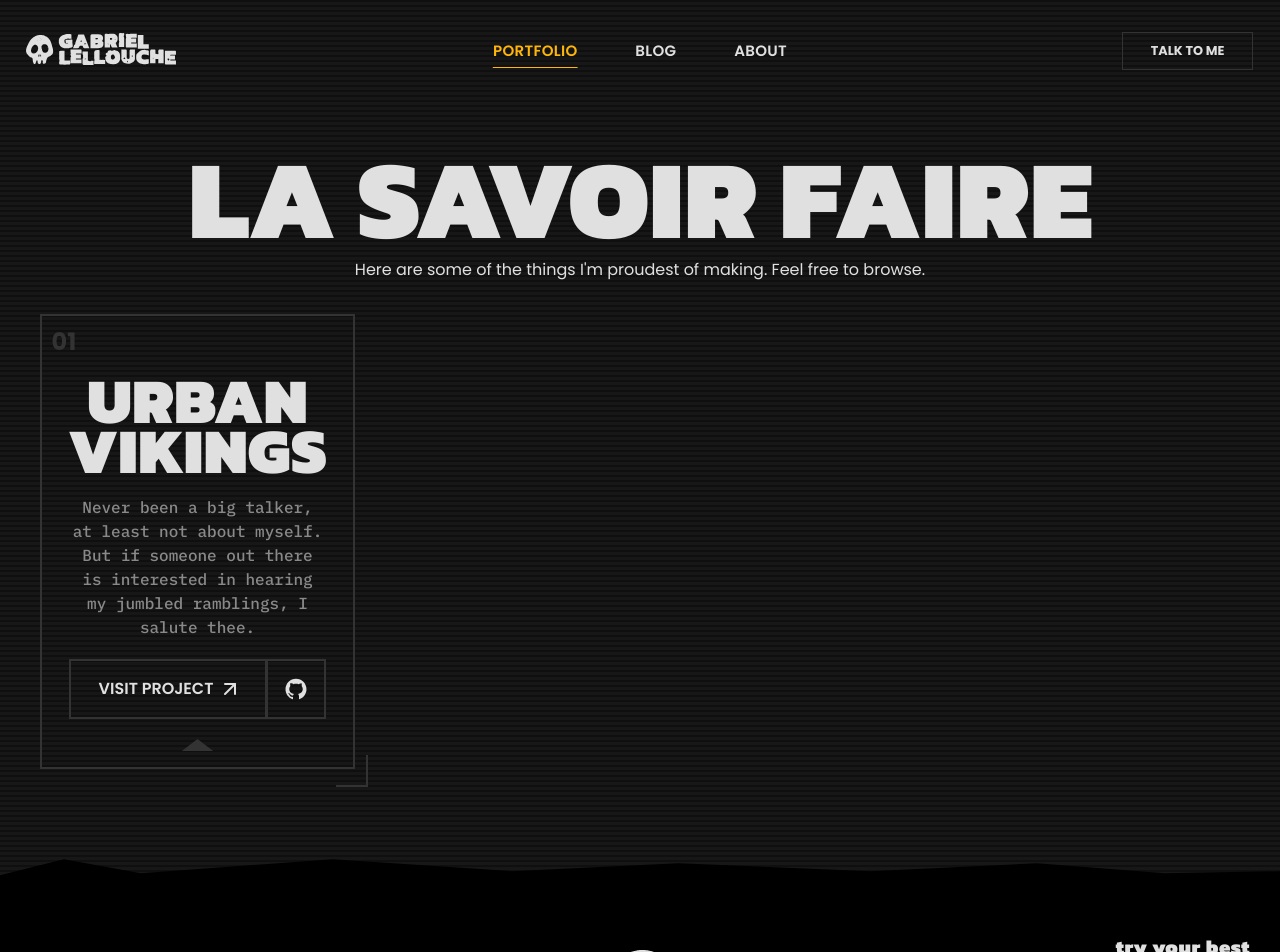
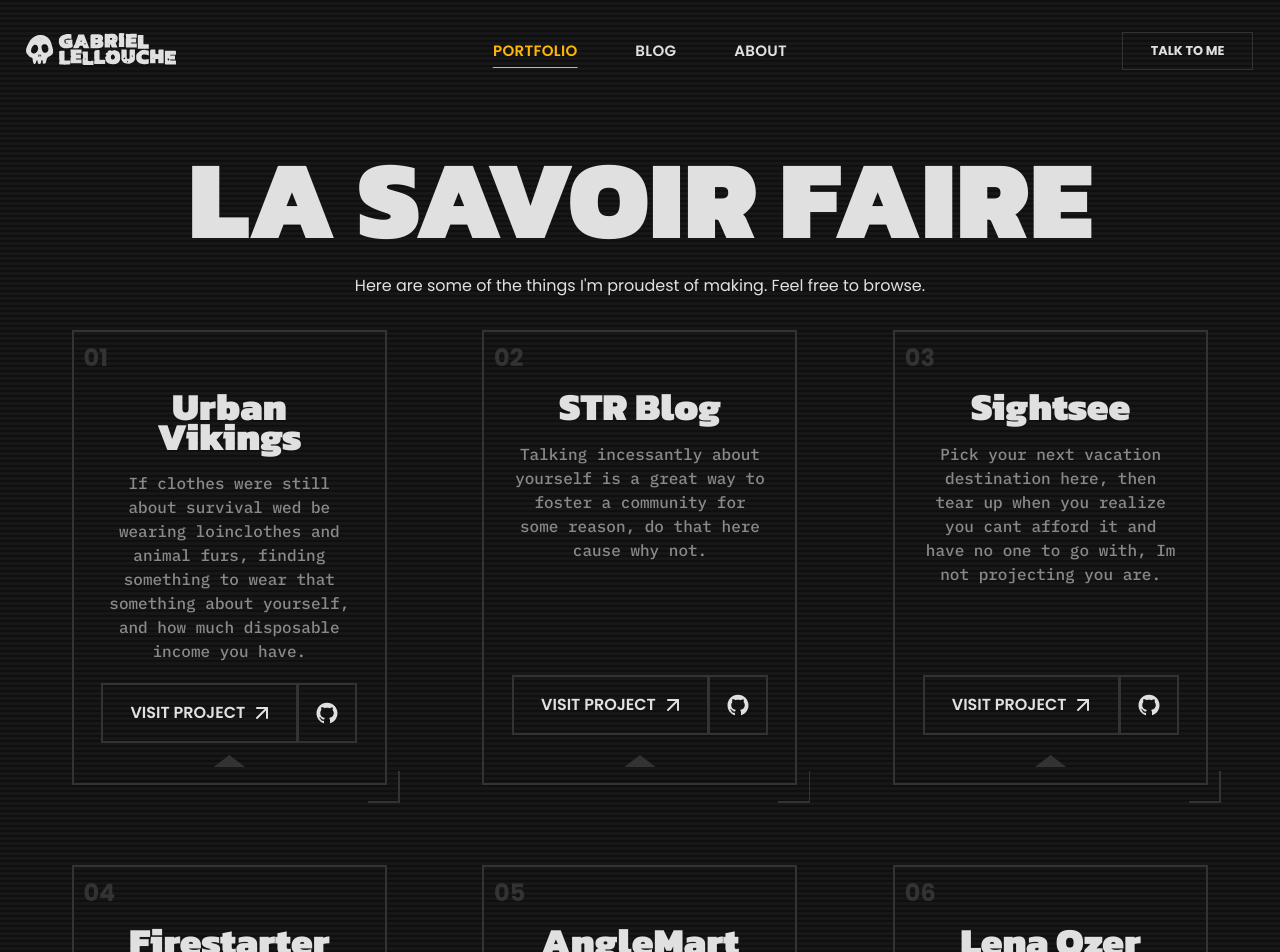
Before and after one commit to Darkryhr/portfolio-renewed, a Next.js app: page /portfolio in a window 1280 px wide. Shown: the top 952 px of the page. Built offline with nearby package versions, Linux system fonts and the light colour scheme.

Commit message:
projects added

```diff
--- a/app/global.scss
+++ b/app/global.scss
@@ -188,22 +188,23 @@ p {
   align-items: center;
   width: 100%;
   padding-top: 2em;
-  padding-bottom: 6em;
+  padding-bottom: 5em;
   padding-left: 2.5rem;
   padding-right: 2.5rem;
   h1.main__heading {
     font-family: 'Kanit';
+    margin-bottom: 2rem;
   }
 
   > p {
-    margin-bottom: 1em;
+    margin-bottom: 2rem;
     text-align: center;
     max-width: 100%;
   }
   @include v.respond-to('small') {
-    padding-top: 4em;
+    padding-top: 4rem;
     > p {
-      margin-bottom: 2em;
+      margin-bottom: 2rem;
       max-width: 67%;
     }
   }
--- a/app/portfolio/page.tsx
+++ b/app/portfolio/page.tsx
@@ -2,6 +2,51 @@ import React from 'react';
 
 import PortfolioCard from '@/components/PortfolioCard';
 import styles from '@/styles/Portfolio.module.scss';
+
+const projects = [
+  {
+    title: 'Urban Vikings',
+    desc: 'If clothes were still about survival wed be wearing loinclothes and animal furs, finding something to wear that something about yourself, and how much disposable income you have.',
+    liveDemoHref: 'https://urban-vikings.vercel.app/',
+    repoHref: 'https://github.com/Darkryhr/urban-vikings',
+  },
+  {
+    title: 'STR Blog',
+    desc: 'Talking incessantly about yourself is a great way to foster a community for some reason, do that here cause why not.',
+    liveDemoHref: 'https://next-blog-nine-henna.vercel.app/',
+    repoHref: 'https://github.com/Darkryhr/nextfire-blog',
+  },
+  {
+    title: 'Sightsee',
+    desc: 'Pick your next vacation destination here, then tear up when you realize you cant afford it and have no one to go with, Im not projecting you are.',
+    liveDemoHref: 'https://clever-stonebraker-68587b.netlify.app/',
+    repoHref: 'https://github.com/Darkryhr/sightsee-client',
+  },
+  {
+    title: 'Firestarter',
+    desc: 'Do To-Do apps need an introduction at this? at least this is a kanban with drag & drop functionality, and nice colors, so you can play simon says with your daily tasks.',
+    liveDemoHref: 'https://wonderful-goldstine-9fcc89.netlify.app/',
+    repoHref: 'https://github.com/Darkryhr/firestarter',
+  },
+  {
+    title: 'AngleMart',
+    desc: 'Groceries are important, without them we die. They sustain us, also going to a physical location is wretched, now with technology we can make the process slightly less annoying.',
+    liveDemoHref: 'https://angular-firemart.firebaseapp.com/',
+    repoHref: 'https://github.com/Darkryhr/firemart',
+  },
+  {
+    title: 'Lena Ozer',
+    desc: 'I built my mom a blog, because somehow this seemed simpler than talking.',
+    liveDemoHref: 'https://www.lena-ozer.com/',
+    repoHref: 'https://github.com/Darkryhr/lena-ozer',
+  },
+  {
+    title: 'Gabriel Lellouche',
+    desc: 'Youre already here but theres no way im not counting this. It was a lotta work to make something that felt like me.',
+    liveDemoHref: 'https://www.gabriel-lellouche.com/',
+    repoHref: 'https://github.com/Darkryhr/portfolio-renewed',
+  },
+];
 
 const PortfolioPage = () => {
   return (
@@ -12,7 +57,16 @@ const PortfolioPage = () => {
         browse.
       </p>
       <div className={styles.grid}>
-        <PortfolioCard />
+        {projects.map(({ title, desc, repoHref, liveDemoHref }, i) => (
+          <PortfolioCard
+            key={i}
+            number={i}
+            title={title}
+            desc={desc}
+            repoHref={repoHref}
+            liveDemoHref={liveDemoHref}
+          />
+        ))}
       </div>
     </div>
   );
--- a/components/PortfolioCard.tsx
+++ b/components/PortfolioCard.tsx
@@ -7,20 +7,17 @@ import { FiArrowUpRight } from 'react-icons/fi';
 import SocialButton from '@/components/SocialButton';
 import styles from '@/styles/Portfolio.module.scss';
 
-const PortfolioCard = () => {
+const PortfolioCard = ({ title, desc, liveDemoHref, repoHref, number }) => {
   return (
     <div className={styles.card}>
-      <span className={styles.enum}>01</span>
+      <span className={styles.enum}>0{number + 1}</span>
       <div className={styles.text__content}>
-        <h3>URBAN VIKINGS</h3>
-        <p>
-          Never been a big talker, at least not about myself. But if someone out
-          there is interested in hearing my jumbled ramblings, I salute thee.
-        </p>
+        <h3>{title}</h3>
+        <p>{desc}</p>
       </div>
       <div className={styles.btn__wrapper}>
         <button className={styles.btn}>
-          <a href='#'>
+          <a href={liveDemoHref}>
             <span>
               visit project
               <div className={styles.underline}></div>
@@ -29,7 +26,7 @@ const PortfolioCard = () => {
           </a>
         </button>
         <div className={styles.repo__btn}>
-          <SocialButton href={'https://github.com/Darkryhr'} id='githubp_link'>
+          <SocialButton href={repoHref} id='githubp_link'>
             <AiFillGithub size={24} />
           </SocialButton>
         </div>
--- a/styles/Portfolio.module.scss
+++ b/styles/Portfolio.module.scss
@@ -8,10 +8,10 @@
   padding: 3.75em 1.65em 3em 1.65em;
   display: flex;
   flex-direction: column;
-  justify-content: center;
+  justify-content: space-between;
   align-items: center;
   height: 455px;
-
+  margin: 0 auto;
   .enum {
     position: absolute;
     top: 0;
@@ -26,7 +26,7 @@
   h3 {
     text-align: center;
     font-family: 'Kanit';
-    font-size: 4em;
+    font-size: 2.4em;
     font-weight: 900;
     line-height: 77%;
     margin-bottom: 1.25rem;
@@ -144,4 +144,8 @@
   max-width: 1200px;
   margin: 0 auto;
   grid-template-columns: repeat(auto-fill, minmax(315px, 1fr));
+  justify-content: center;
+  align-items: center;
+  justify-self: center;
+  align-self: center;
 }
```
